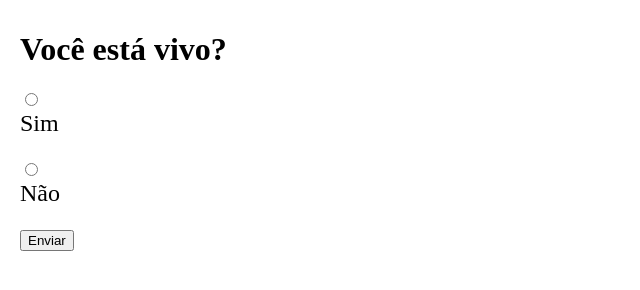
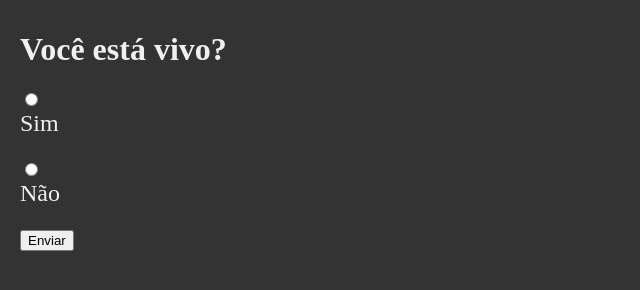
Before and after one commit to Bruno-BS/Site-Teste, a plain HTML site: page 2.html in a window 1280 px wide. Shown: the whole page, without its empty margins (0-640 px from the left). Drawn offline with Linux system fonts and the dark colour scheme.

Commit message:
Add files via upload

```diff
--- a/styles.css
+++ b/styles.css
@@ -43,3 +43,17 @@ input[type="email"] {
     0%, 100% { opacity: 1; }
     50% { opacity: 0; }
 }
+
+/* Estilos padrão para o fundo */
+body {
+    background-color: #f0f0f0; /* Fundo claro */
+    color: #333; /* Texto escuro */
+}
+
+/* Estilos para o fundo escuro */
+@media (prefers-color-scheme: dark) {
+    body {
+        background-color: #333; /* Fundo escuro */
+        color: #f0f0f0; /* Texto claro */
+    }
+}
```
